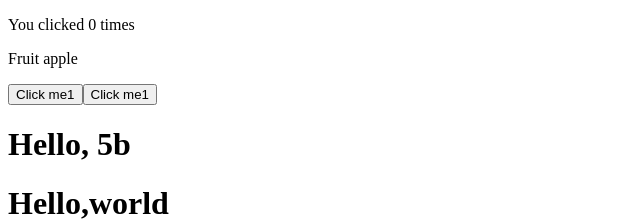
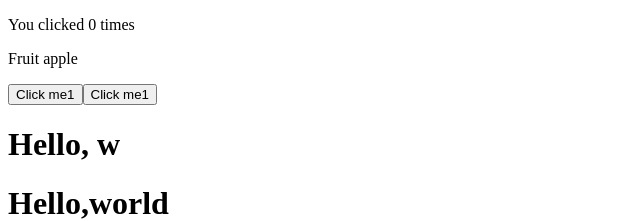
Before and after one commit to lzyup/React, a React (Create React App) app in the folder react-tutorial/: page / in a window 1280 px wide. Shown: the top 221 px of the page, without its empty margins (0-640 px from the left). Built offline with nearby package versions, Linux system fonts and the light colour scheme.

Commit message:
去除console

```diff
--- a/react-tutorial/src/App.js
+++ b/react-tutorial/src/App.js
@@ -1,6 +1,6 @@
 import React, { Component } from 'react';
-import Counter from './components/Counter'
-import PropTypes from 'prop-types'
+import Counter from './components/Counter';
+import PropTypes from 'prop-types';
 import WordAdder from './components/WordAdder';
 import Colock from './components/Colock'
 import NameForm from './components/Form'
@@ -14,18 +14,15 @@ class App extends Component {
             name: 'w'
         }
         this.name = 'w';
-        console.log('测试props---->', this.props);
-        // this.state = { value: this.props.value,onIncrement:this.props.onIncrement,onDecrement:this.props.onDecrement};
     }
 
     componentDidMount(){
         let i = 1;
-        setInterval(() => {
-            this.setState({
-                name: (i++ + 'b')
-            })
-            console.log('name--->', this.state.name);
-        }, 1000);
+        // setInterval(() => {
+        //     this.setState({
+        //         name: (i++ + 'b')
+        //     })
+        // }, 1000);
     }
     compo
 
--- a/react-tutorial/src/components/Colock.js
+++ b/react-tutorial/src/components/Colock.js
@@ -15,7 +15,6 @@ class Colok extends Component {
     }
 
     render() {
-        console.log('111111');
         return (
             <div>
                 <h1>Hello,world</h1>
--- a/react-tutorial/src/components/Counter.js
+++ b/react-tutorial/src/components/Counter.js
@@ -4,7 +4,6 @@ import PropTypes from 'prop-types'
 class Counter extends Component {
     constructor(props){
         super(props);
-        console.log('测试counter的props---->',this.props);
         this.incrementAsync = this.incrementAsync.bind(this);
         this.incrementIfOdd = this.incrementIfOdd.bind(this);
     }
@@ -21,9 +20,6 @@ class Counter extends Component {
 
     render(){
         const {value,onIncrement,onDecrement} = this.props;
-        console.log('counter value---->',value);
-        console.log('counter onIncrement--->',onIncrement);
-        console.log('counter onDecrement---->',onDecrement);
         return(
             <p>
                 Clicked:{value} times
--- a/react-tutorial/src/components/ShouldComponentUpdateList.js
+++ b/react-tutorial/src/components/ShouldComponentUpdateList.js
@@ -1,7 +1,6 @@
 import React, { Component } from 'react'
 class ShouldComponentUpdateList extends Component{
     render(){
-        console.log('list render')
         return(
         <div>{this.props.list.title}</div>
         )
--- a/react-tutorial/src/index.js
+++ b/react-tutorial/src/index.js
@@ -7,16 +7,14 @@ import Counter from './components/Counter'
 const store = createStore(counter);
 
 const rootEl = document.getElementById('root');
-
-console.log('测试stroe的state------>',store.getState())
-const render1 = () => ReactDOM.render(
-    <Counter
-        value={store.getState()}
-        onIncrement={() => store.dispatch({ type: 'INCREMENT' })}
-        onDecrement={() => store.dispatch({ type: 'DECREMENT' })}
-    />,
-    rootEl
-)
+// const render1 = () => ReactDOM.render(
+//     <Counter
+//         value={store.getState()}
+//         onIncrement={() => store.dispatch({ type: 'INCREMENT' })}
+//         onDecrement={() => store.dispatch({ type: 'DECREMENT' })}
+//     />,
+//     rootEl
+// );
 const render = () => ReactDOM.render(
     <App
         value={store.getState()}
@@ -24,8 +22,8 @@ const render = () => ReactDOM.render(
         onDecrement={() => store.dispatch({ type: 'DECREMENT' })}
     />,
     rootEl
-)
+);
 
 render();
 
-store.subscribe(render)
+store.subscribe(render);
--- a/react-tutorial/src/reducers/index.js
+++ b/react-tutorial/src/reducers/index.js
@@ -1,10 +1,10 @@
 export default (state = 0, action) => {
     switch(action.type){
         case 'INCREMENT':
-            return state + 1
+            return state + 1;
         case 'DECREMENT':
-            state -1
+            state - 1;
         default:
             return state
     }
-}
+};
```
Also changed, not shown: react-tutorial/src/components/Welcome.js (+1 -7 lines).
